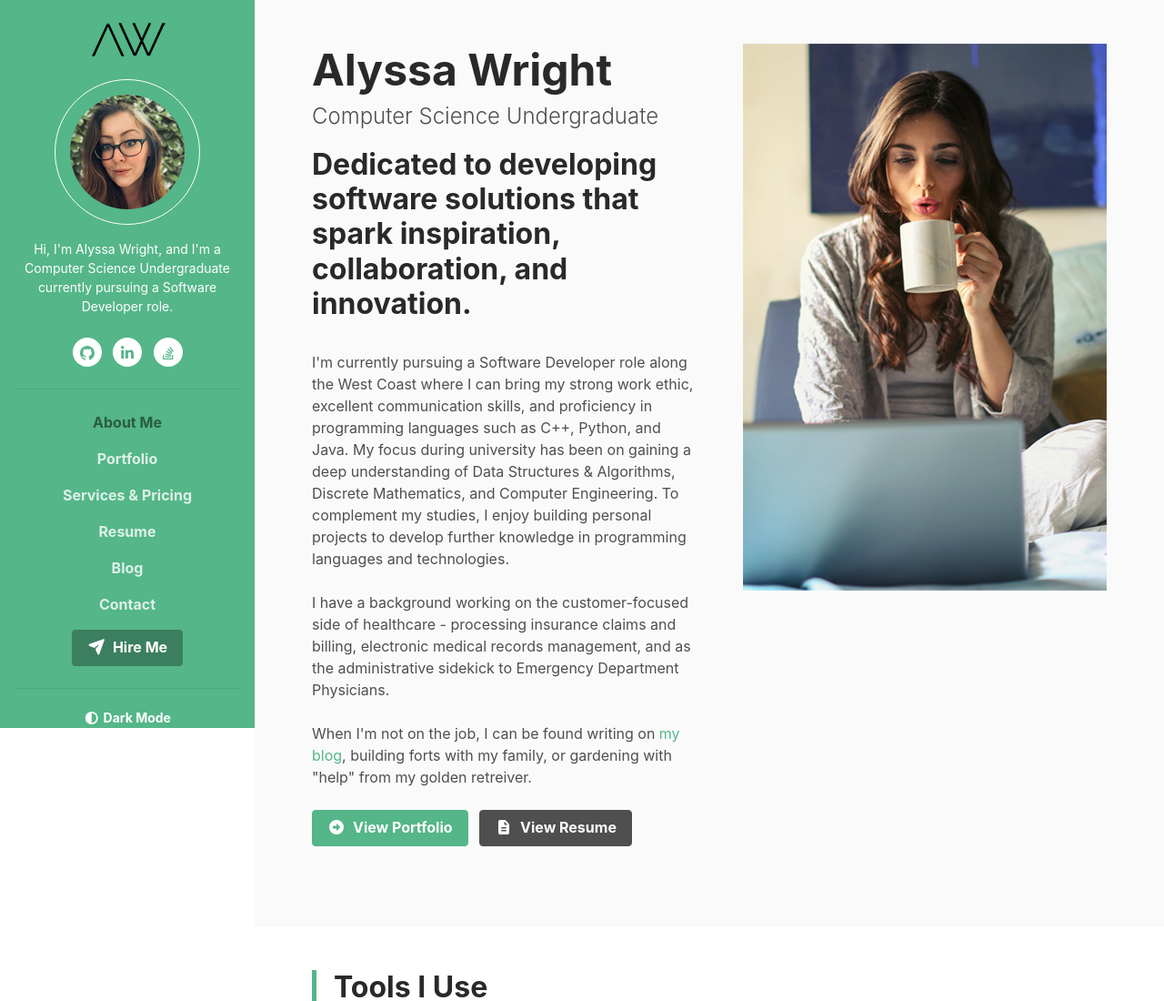
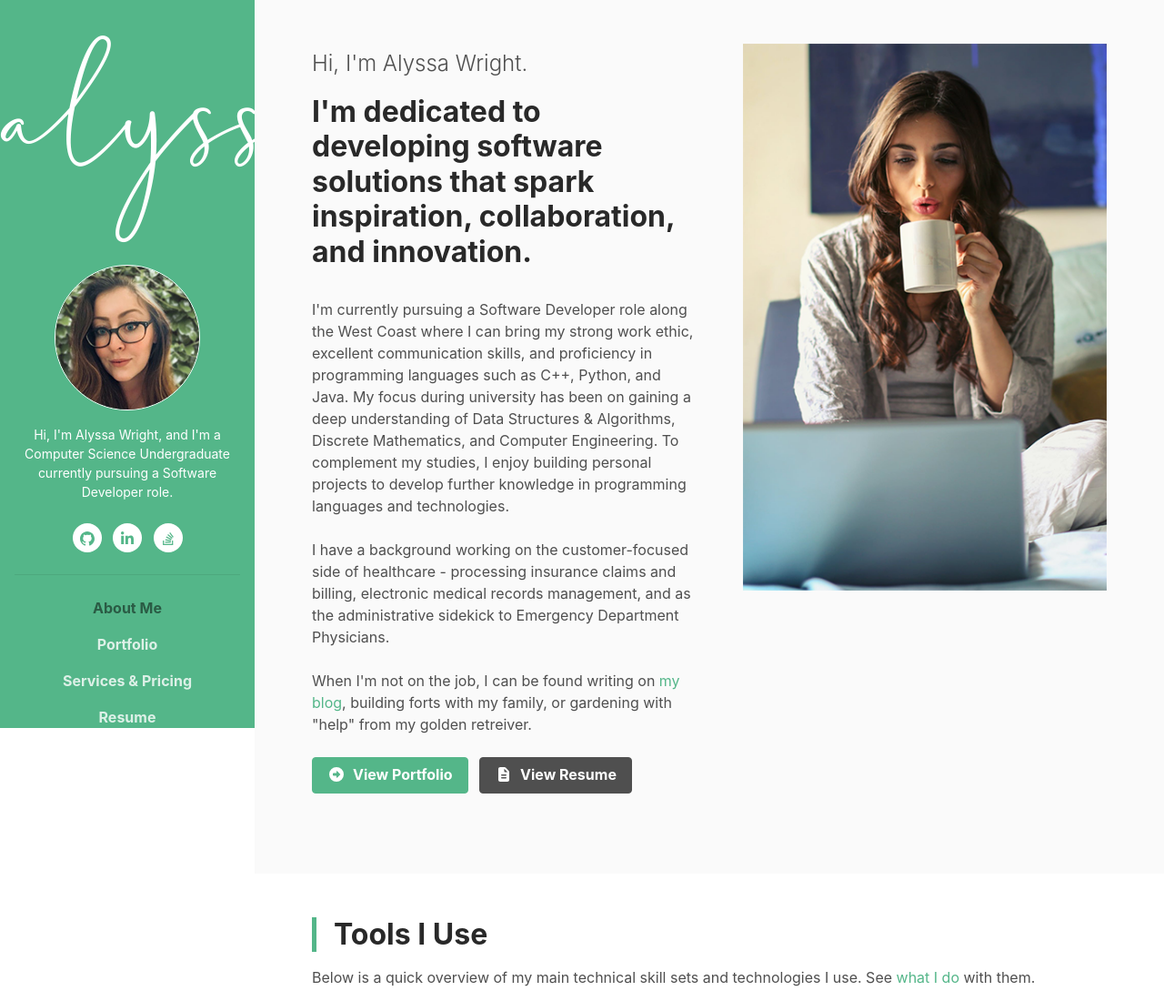
Before and after one commit to alyssawright-dev/portfolioWeb, a plain HTML site: page index.html in a window 1280 px wide. Shown: the top 1100 px of the page at 91% size. Drawn offline with Linux system fonts and the light colour scheme.

Commit message:
Update index

```diff
--- a/index.html
+++ b/index.html
@@ -29,7 +29,7 @@
 
 	<header class="header text-center">
 		<div class="force-overflow">
-			<h1 class="blog-name pt-lg-4 mb-0"><a href="index.html"><img src="assets/images/logo-dark.PNG"></img></a></h1>
+			<h1 class="blog-name pt-lg-4 mb-0"><a href="index.html"><img src="assets/images/logo-light.PNG"></img></a></h1>
 
 			<nav class="navbar navbar-expand-lg navbar-dark" >
 
@@ -39,7 +39,7 @@
 
 				<div id="navigation" class="collapse navbar-collapse flex-column" >
 					<div class="profile-section pt-3 pt-lg-0">
-						<img class="profile-image mb-3 rounded-circle mx-auto border border-white w-10 p-3" src="assets/images/profile.jpg" alt="image" >
+						<img class="profile-image mb-3 rounded-circle mx-auto border border-white" src="assets/images/profile.jpg" alt="image" >
 
 						<div class="bio mb-3">Hi, I'm Alyssa Wright, and I'm a Computer Science Undergraduate currently pursuing a Software Developer role.</div><!--//bio-->
 						<ul class="social-list list-inline py-2 mx-auto">
@@ -97,9 +97,9 @@
 				<div class="profile-teaser media flex-column flex-lg-row">
 
 					<div class="media-body">
-						<h2 class="name font-weight-bold mb-1">Alyssa Wright</h2>
-						<div class="tagline mb-3">Computer Science Undergraduate</div>
-						<div class="bio mb-4"><h2>Dedicated to developing software solutions that spark inspiration, collaboration, and innovation.</h2><br>
+						<h2 class="name font-weight-bold mb-1"></h2>
+						<div class="tagline mb-3">Hi, I'm Alyssa Wright.</div>
+						<div class="bio mb-4"><h2>I'm dedicated to developing software solutions that spark inspiration, collaboration, and innovation.</h2><br>
 							I'm currently pursuing a Software Developer role along the West Coast where I can bring my strong work ethic, excellent communication skills, and proficiency in programming languages such as C++, Python, and Java. My focus during university has been on gaining a deep understanding of Data Structures & Algorithms, Discrete Mathematics, and Computer Engineering. To complement my studies, I enjoy building personal projects to develop further knowledge in programming languages and technologies.<br><br>
 							I have a background working on the customer-focused side of healthcare - processing insurance claims and billing, electronic medical records management, and as the administrative sidekick to Emergency Department Physicians.<br><br>
 							When I'm not on the job, I can be found writing on <a class="link-on-bg" href="blog-home.html">my blog</a>, building forts with my family, or gardening with "help" from my golden retreiver.
```
Also changed, not shown: assets/images/logo-light.png (added).
